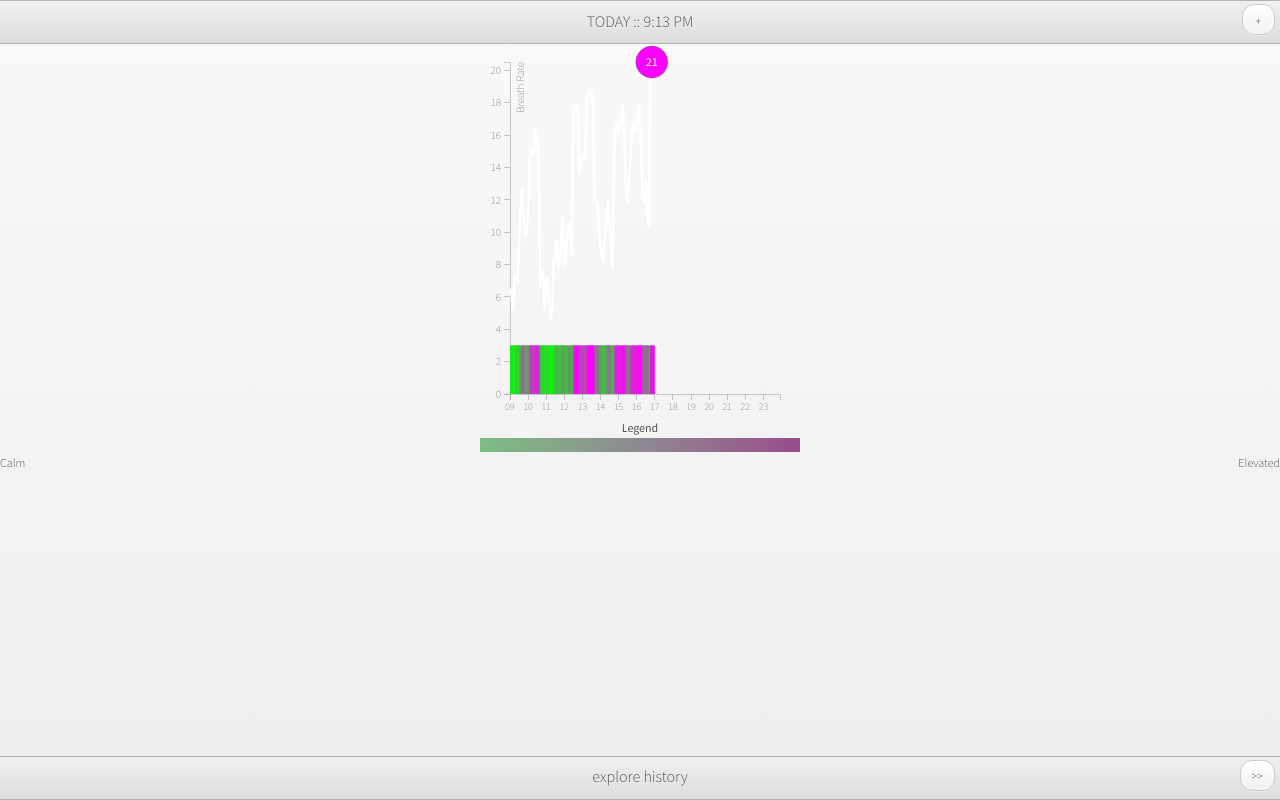
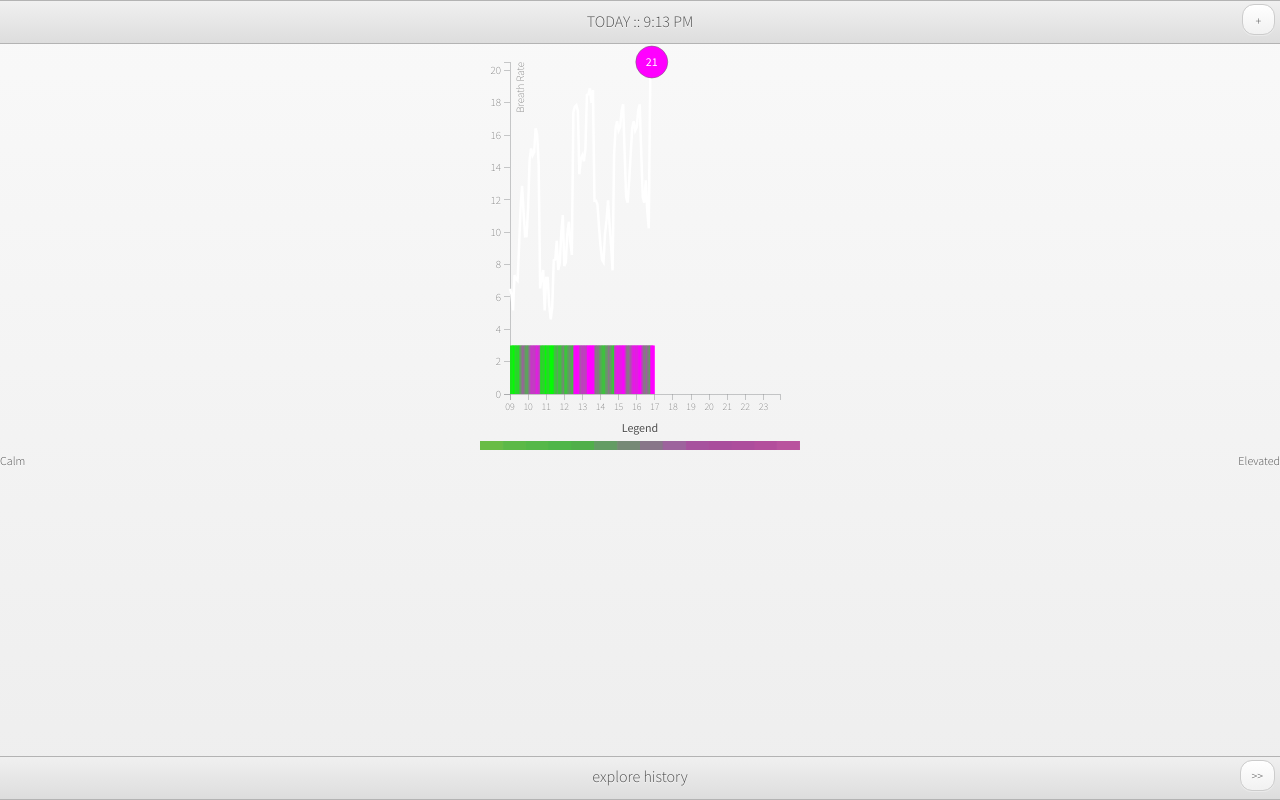
Before and after one commit to alvinkheng/CS448BProject, a plain HTML site: page index.html in a window 1280 px wide. Drawn offline with Linux system fonts and the light colour scheme.

Commit message:
changed gradient

```diff
--- a/index.html
+++ b/index.html
@@ -33,7 +33,7 @@
                 <div id="chartInstant"></div>
                 <div id="legend" >
                     <h3 style: "float:center">Legend</h3>
-                    <img src="imgs/gradient.png" width="320"></img><br>
+                    <img src="imgs/gradient1.png" width="320"></img><br>
                     <div style="float:left">Calm</div>
 
                     <div style="float:right">Elevated</div>
```
Also changed, not shown: imgs/gradient1.png (added).
